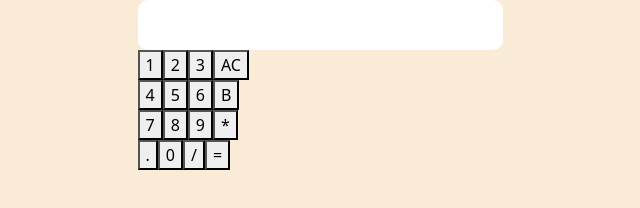
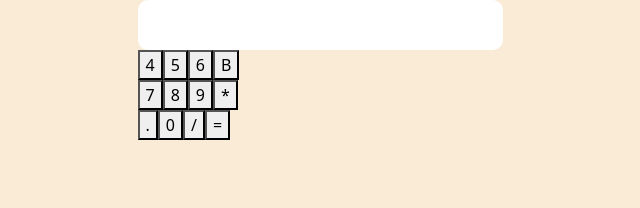
Before and after one commit to purmavijayvardhanreddy/calculator_ext, a plain HTML site: page index.html in a window 1280 px wide. Shown: the whole page, without its empty margins (320-960 px from the left). Drawn offline with nearby package versions, Linux system fonts and the light colour scheme.

Commit message:
Update index.html

```diff
--- a/index.html
+++ b/index.html
@@ -47,7 +47,7 @@
         <button id="disp" class="disp">
         </button>
     <div id="valu">
-        <div  class="rdiv" style="display:flex;">
+<!--         <div  class="rdiv" style="display:flex;">
             <div id="one"class="b1">
                 <button value="1" class="box">1</button>
             </div>
@@ -60,7 +60,7 @@
             <div class="b1">
                 <button value="AC" class="box">AC</button>
             </div>
-        </div>
+        </div> -->
         <div  class="" style="display:flex;">
             <div class="b1" >
                 <button value="4" class="box">4</button>
```
